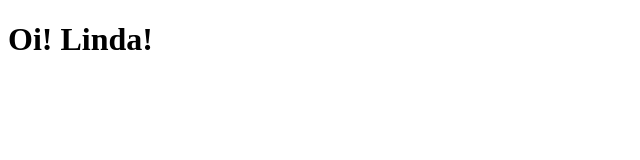
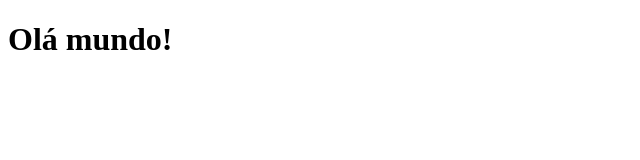
Before and after one commit to igor-marchi/ig-news, a Next.js app: page / in a window 1280 px wide. Shown: the top 160 px of the page, without its empty margins (0-640 px from the left). Built offline with nearby package versions, Linux system fonts and the light colour scheme.

Commit message:
feat: hello world

```diff
--- a/pages/index.js
+++ b/pages/index.js
@@ -1,7 +1,7 @@
 function Home() {
   return (
     <div>
-      <h1>Oi! Linda!</h1>
+      <h1>Olá mundo!</h1>
     </div>
   );
 }
```
